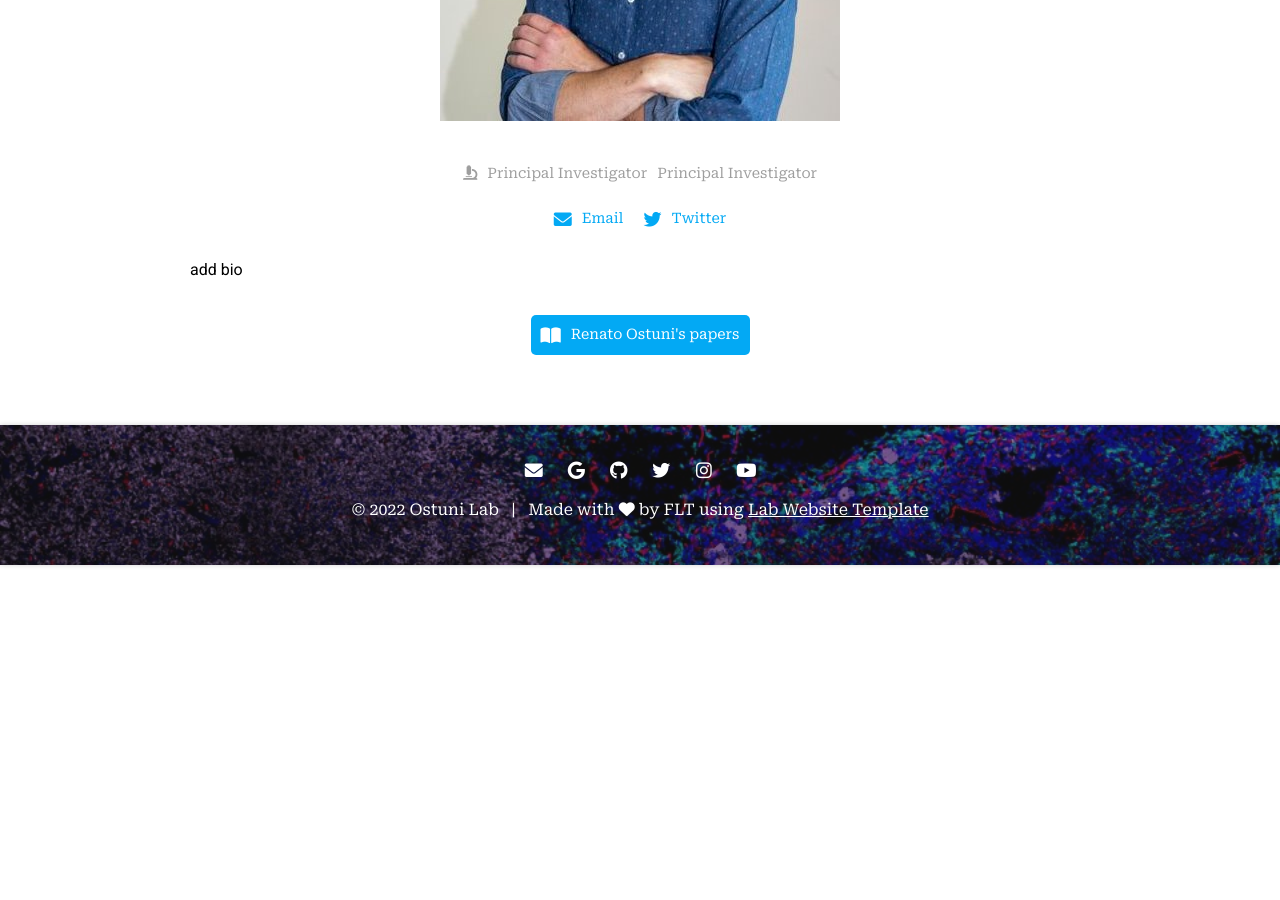
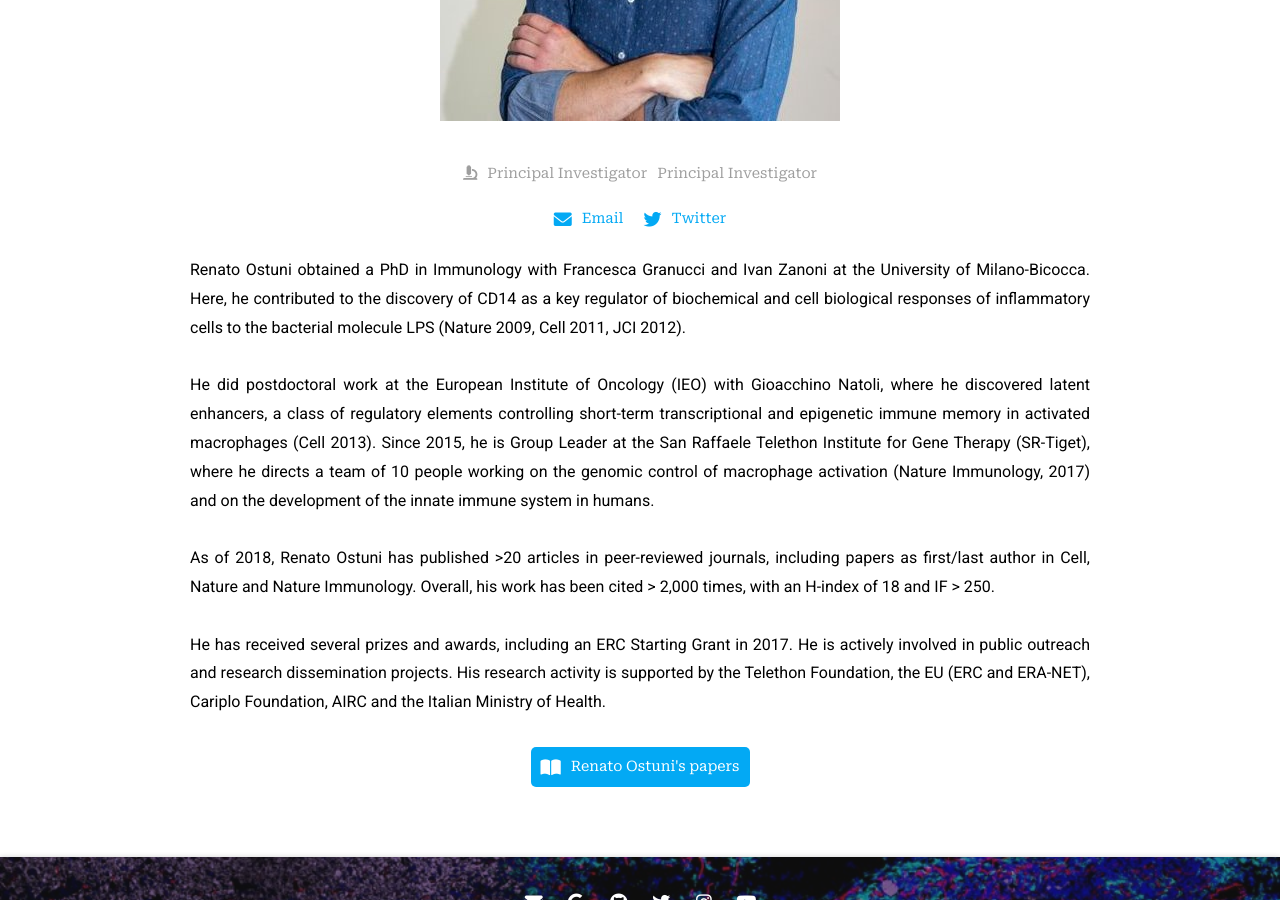
Before and after one commit to laterz-f/labwebsite, a Jekyll site: the page built from _members/renato-ostuni.md, in a window 1280 px wide and 900 px high, scrolled down 536 px. Built offline with Jekyll 4.4.1, drawn with Linux system fonts in a browser that asks for light colours; before the commit the page ends 1101 px from its top, so only the background shows below that.

Commit message:
Update renato-ostuni.md

```diff
--- a/_members/renato-ostuni.md
+++ b/_members/renato-ostuni.md
@@ -12,4 +12,10 @@ links:
   twitter: OstuniLab
 ---
 
-add bio
+Renato Ostuni obtained a PhD in Immunology with Francesca Granucci and Ivan Zanoni at the University of Milano-Bicocca. Here, he contributed to the discovery of CD14 as a key regulator of biochemical and cell biological responses of inflammatory cells to the bacterial molecule LPS (Nature 2009, Cell 2011, JCI 2012).\
+\
+He did postdoctoral work at the European Institute of Oncology (IEO) with Gioacchino Natoli, where he discovered latent enhancers, a class of regulatory elements controlling short-term transcriptional and epigenetic immune memory in activated macrophages (Cell 2013). Since 2015, he is Group Leader at the San Raffaele Telethon Institute for Gene Therapy (SR-Tiget), where he directs a team of 10 people working on the genomic control of macrophage activation (Nature Immunology, 2017) and on the development of the innate immune system in humans.\
+\
+As of 2018, Renato Ostuni has published >20 articles in peer-reviewed journals, including papers as first/last author in Cell, Nature and Nature Immunology. Overall, his work has been cited > 2,000 times, with an H-index of 18 and IF > 250.\
+\
+He has received several prizes and awards, including an ERC Starting Grant in 2017. He is actively involved in public outreach and research dissemination projects. His research activity is supported by the Telethon Foundation, the EU (ERC and ERA-NET), Cariplo Foundation, AIRC and the Italian Ministry of Health.
```
